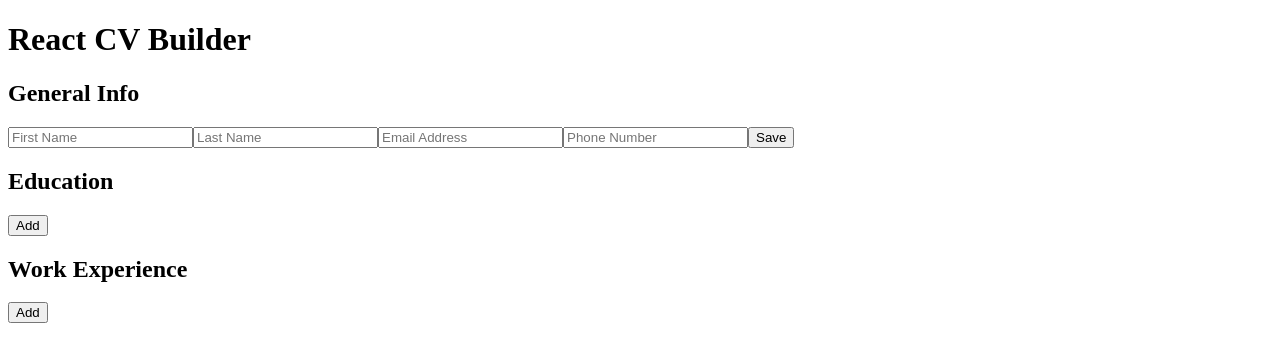
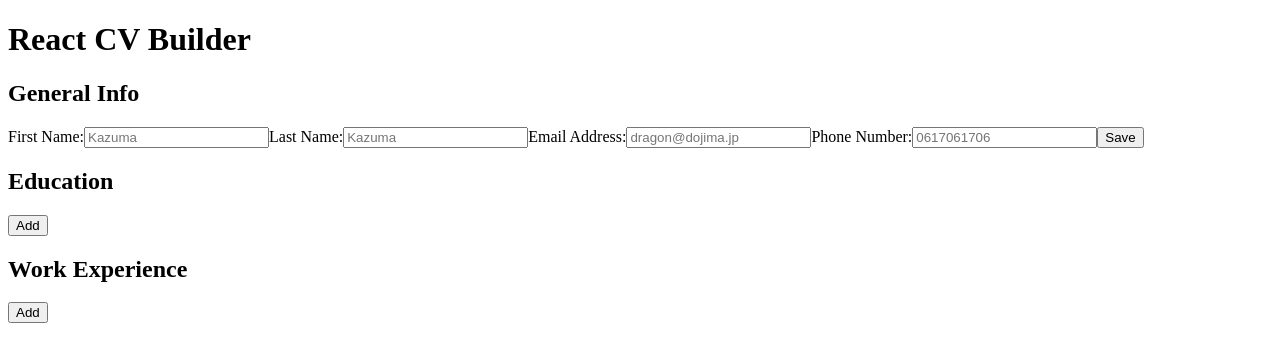
Before and after one commit to lw-a/cv-app, a React (Create React App) app: page / in a window 1280 px wide. Shown: the top 362 px of the page. Built offline with nearby package versions, Linux system fonts and the light colour scheme.

Commit message:
add labels to general

```diff
--- a/src/App.js
+++ b/src/App.js
@@ -39,6 +39,7 @@ class App extends React.Component {
         <header>
           <h1>React CV Builder</h1>
         </header>
+        <main>
           <GeneralInfo />
           <div>
             <h2>Education</h2>
@@ -50,6 +51,7 @@ class App extends React.Component {
             {this.state.works}
             <button onClick={() => this.handleClick('work')}>Add</button>
           </div>
+        </main>
       </div>
 
     );
--- a/src/Components/GeneralInfo.js
+++ b/src/Components/GeneralInfo.js
@@ -59,13 +59,17 @@ class GeneralInfo extends React.Component {
       <div>
         <h2>General Info</h2>
         <form onSubmit={this.handleSubmit}>
-          <input type='text' placeholder='First Name' name='firstName' onChange={this.handleChange} value={firstName} />
+          <label htmlFor='firstName'>First Name:</label>
+          <input type='text' placeholder='Kazuma' name='firstName' id='firstName' onChange={this.handleChange} value={firstName} />
 
-          <input type='text' placeholder='Last Name' name='lastName' onChange={this.handleChange} value={lastName} />
+          <label htmlFor='lastName'>Last Name:</label>
+          <input type='text' placeholder='Kazuma' name='lastName' id='lastName' onChange={this.handleChange} value={lastName} />
 
-          <input type='text' placeholder='Email Address' name='email' onChange={this.handleChange} value={email} />
+          <label htmlFor='email'>Email Address:</label>
+          <input type='text' placeholder='dragon@dojima.jp' name='email' id='email' onChange={this.handleChange} value={email} />
 
-          <input type='text' placeholder='Phone Number' name='phone' onChange={this.handleChange} value={phone} />
+          <label htmlFor='phone'>Phone Number:</label>
+          <input type='text' placeholder='0617061706' name='phone' id='phone' onChange={this.handleChange} value={phone} />
 
           <button type='submit'>Save</button>
         </form>
```
Lines whose indentation alone changed are shown as unchanged.
